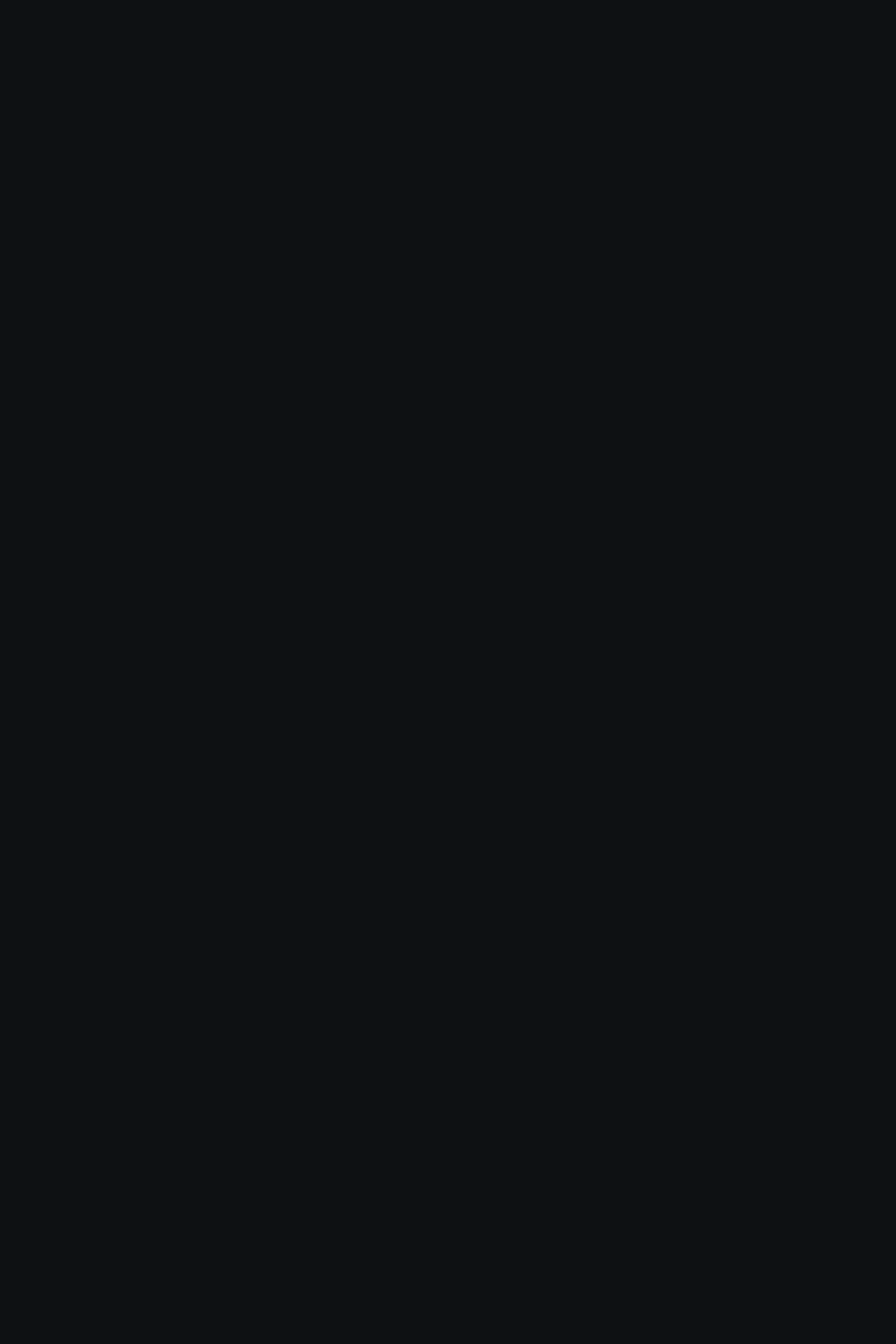
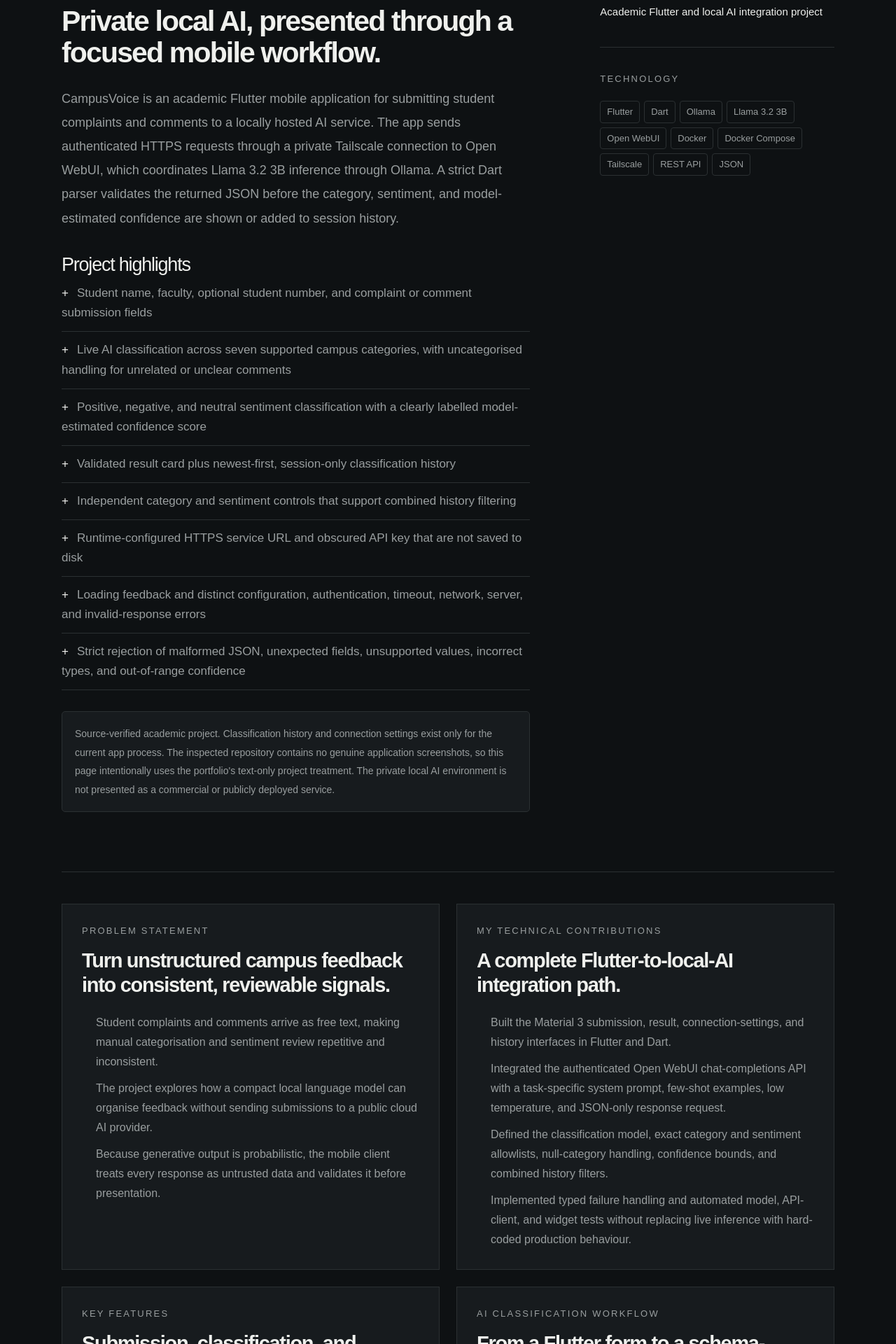
Before and after one commit to alifmukhlis06-svg/portfolio, a Next.js app: page /portfolio/projects/campusvoice in a window 1280 px wide. Before the commit this address had no page. Shown: the part 720-2640 px from the top of the page at 70% size. Before the commit the page ends 800 px from the top, so only its background shows below. Built offline with nearby package versions, Linux system fonts and the light colour scheme.

Commit message:
Add CampusVoice portfolio project

```diff
--- a/content/projects.ts
+++ b/content/projects.ts
@@ -619,6 +619,118 @@ export const projects: Project[] = [
     ],
   },
   {
+    slug: 'campusvoice',
+    name: 'CampusVoice — AI-Powered Student Complaint & Comment Classifier',
+    category: 'MOBILE DEVELOPMENT / ARTIFICIAL INTELLIGENCE',
+    summary: 'Classifying campus feedback with a private, locally hosted language model.',
+    description: 'CampusVoice is an academic Flutter mobile application for submitting student complaints and comments to a locally hosted AI service. The app sends authenticated HTTPS requests through a private Tailscale connection to Open WebUI, which coordinates Llama 3.2 3B inference through Ollama. A strict Dart parser validates the returned JSON before the category, sentiment, and model-estimated confidence are shown or added to session history.',
+    stack: ['Flutter', 'Dart', 'Ollama', 'Llama 3.2 3B', 'Open WebUI', 'Docker', 'Docker Compose', 'Tailscale', 'REST API', 'JSON'],
+    features: [
+      'Student name, faculty, optional student number, and complaint or comment submission fields',
+      'Live AI classification across seven supported campus categories, with uncategorised handling for unrelated or unclear comments',
+      'Positive, negative, and neutral sentiment classification with a clearly labelled model-estimated confidence score',
+      'Validated result card plus newest-first, session-only classification history',
+      'Independent category and sentiment controls that support combined history filtering',
+      'Runtime-configured HTTPS service URL and obscured API key that are not saved to disk',
+      'Loading feedback and distinct configuration, authentication, timeout, network, server, and invalid-response errors',
+      'Strict rejection of malformed JSON, unexpected fields, unsupported values, incorrect types, and out-of-range confidence',
+    ],
+    note: 'Source-verified academic project. Classification history and connection settings exist only for the current app process. The inspected repository contains no genuine application screenshots, so this page intentionally uses the portfolio\'s text-only project treatment. The private local AI environment is not presented as a commercial or publicly deployed service.',
+    sources: [],
+    status: 'Academic Flutter and local AI integration project',
+    overviewTitle: 'Private local AI, presented through a focused mobile workflow.',
+    sections: [
+      {
+        eyebrow: 'PROBLEM STATEMENT',
+        title: 'Turn unstructured campus feedback into consistent, reviewable signals.',
+        items: [
+          'Student complaints and comments arrive as free text, making manual categorisation and sentiment review repetitive and inconsistent.',
+          'The project explores how a compact local language model can organise feedback without sending submissions to a public cloud AI provider.',
+          'Because generative output is probabilistic, the mobile client treats every response as untrusted data and validates it before presentation.',
+        ],
+      },
+      {
+        eyebrow: 'MY TECHNICAL CONTRIBUTIONS',
+        title: 'A complete Flutter-to-local-AI integration path.',
+        items: [
+          'Built the Material 3 submission, result, connection-settings, and history interfaces in Flutter and Dart.',
+          'Integrated the authenticated Open WebUI chat-completions API with a task-specific system prompt, few-shot examples, low temperature, and JSON-only response request.',
+          'Defined the classification model, exact category and sentiment allowlists, null-category handling, confidence bounds, and combined history filters.',
+          'Implemented typed failure handling and automated model, API-client, and widget tests without replacing live inference with hard-coded production behaviour.',
+        ],
+      },
+      {
+        eyebrow: 'KEY FEATURES',
+        title: 'Submission, classification, and session review in one mobile app.',
+        items: [
+          'The form requires a student name, faculty, and complaint or comment; the student number remains optional.',
+          'The result interface displays a human-readable category, one of three sentiments, and an estimated confidence percentage with an explicit accuracy disclaimer.',
+          'Successful classifications are inserted into an in-memory newest-first history that can be cleared and filtered by category, sentiment, or both.',
+          'Connection settings stay runtime-configurable and temporary, while the API key field is obscured by default.',
+        ],
+      },
+      {
+        eyebrow: 'AI CLASSIFICATION WORKFLOW',
+        title: 'From a Flutter form to a schema-validated result.',
+        items: [
+          'Flutter Mobile App -> authenticated HTTPS request -> Tailscale private network -> Open WebUI -> Ollama -> Llama 3.2 3B -> JSON response -> Flutter validation and results interface.',
+          'Flutter owns input validation, loading state, error feedback, response parsing, display, and session history. Tailscale provides private reachability between the phone and host without publishing the service openly.',
+          'Open WebUI supplies the authenticated OpenAI-compatible API layer. Ollama runs the model locally, and Llama 3.2 3B performs the requested category, sentiment, and confidence estimation.',
+          'Only a response matching the exact three-field schema is accepted; invalid model output becomes a visible error instead of a successful classification.',
+        ],
+      },
+      {
+        eyebrow: 'DOCKER & BACKEND INFRASTRUCTURE',
+        title: 'Two persistent services on a private Docker network.',
+        items: [
+          'The inspected Docker Compose file defines separate Ollama and Open WebUI services on a shared bridge network, with Open WebUI depending on Ollama.',
+          'Named volumes preserve Ollama model data and Open WebUI application data across container restarts.',
+          'Open WebUI is bound to the host loopback interface; host-managed Tailscale access provides the private HTTPS path used by the mobile app.',
+          'This arrangement is coursework infrastructure for local inference, not a public production hosting architecture.',
+        ],
+      },
+      {
+        eyebrow: 'API INTEGRATION',
+        title: 'Authenticated requests with a strict trust boundary.',
+        items: [
+          'The client accepts only an HTTPS base URL without embedded credentials, requires a runtime API key, and sends it as a bearer token in the request header.',
+          'Faculty and comment values are encoded as JSON data in the final user message, while the system prompt instructs the model not to follow commands inside submitted text.',
+          'The request disables streaming, uses a low temperature, and asks for a JSON object containing category, sentiment, and the model\'s estimated confidence.',
+          'The parser checks the Open WebUI response envelope and rejects missing choices, missing content, malformed JSON, wrong types, unsupported values, extra fields, and confidence outside zero to 100.',
+        ],
+      },
+      {
+        eyebrow: 'TESTING & VALIDATION',
+        title: 'Local schema checks plus an opt-in live-model procedure.',
+        items: [
+          'Automated coverage exercises valid and invalid classifications, all seven category labels, null-category display, confidence bounds, exact keys, field types, and combined filtering.',
+          'Mock HTTP tests cover bearer authentication, request structure, prompt examples, parsing, authentication failure, unreachable service, timeout, malformed content, and invalid model values.',
+          'Widget tests verify form requirements, a real-shaped classification response, the result interface, history, and filters.',
+          'The latest local verification reported a clean Flutter analysis and 22 passing automated tests. Six credential-dependent live Open WebUI cases remained intentionally skipped until run against the private service.',
+        ],
+      },
+      {
+        eyebrow: 'TECHNICAL CHALLENGES',
+        title: 'Making probabilistic output safe enough for a typed interface.',
+        items: [
+          'A key prompt-design challenge was distinguishing neutral factual announcements from positive feedback while still treating factual descriptions of faults as negative.',
+          'The integration needed to preserve genuine local inference while handling model responses as potentially malformed or unsupported data.',
+          'Mobile-to-host connectivity required a private HTTPS route, runtime authentication, and useful error states without embedding infrastructure details or secrets in source code.',
+        ],
+      },
+      {
+        eyebrow: 'LEARNING OUTCOMES',
+        title: 'Prompt design works best beside deterministic validation.',
+        items: [
+          'Strengthened practical Flutter state-management, form-validation, responsive Material UI, and REST integration skills.',
+          'Learned to separate a model\'s confidence estimate from measured accuracy and to avoid presenting prompt improvements as a guarantee.',
+          'Applied defence-in-depth through constrained prompts, structured output requests, strict local schema validation, typed failures, and private networking.',
+          'Documented the boundary between source-verified application behaviour, credential-dependent live inference, and academic infrastructure that is not publicly deployed.',
+        ],
+      },
+    ],
+  },
+  {
     slug: 'flutter-user-directory',
     name: 'Flutter User Directory Application',
     category: 'MOBILE DEVELOPMENT / API INTEGRATION',
--- a/scripts/verify-export.mjs
+++ b/scripts/verify-export.mjs
@@ -14,6 +14,7 @@ const routes = [
   'projects/smart-bathtub-safety-monitoring',
   'projects/web-application-penetration-testing',
   'projects/dvwa-vulnerability-assessment',
+  'projects/campusvoice',
   'projects/flutter-user-directory',
   'projects/coffee-shop-website',
   'projects/online-library-system',
```
